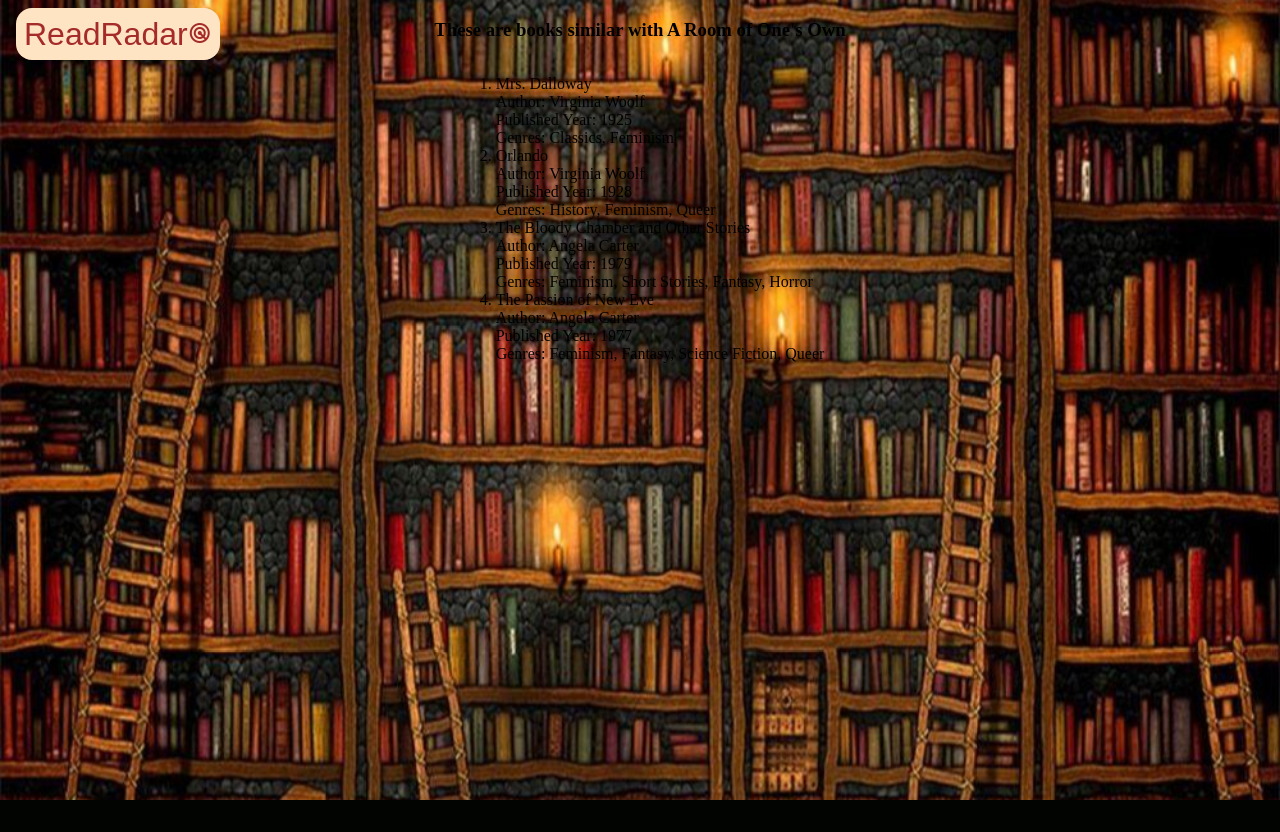
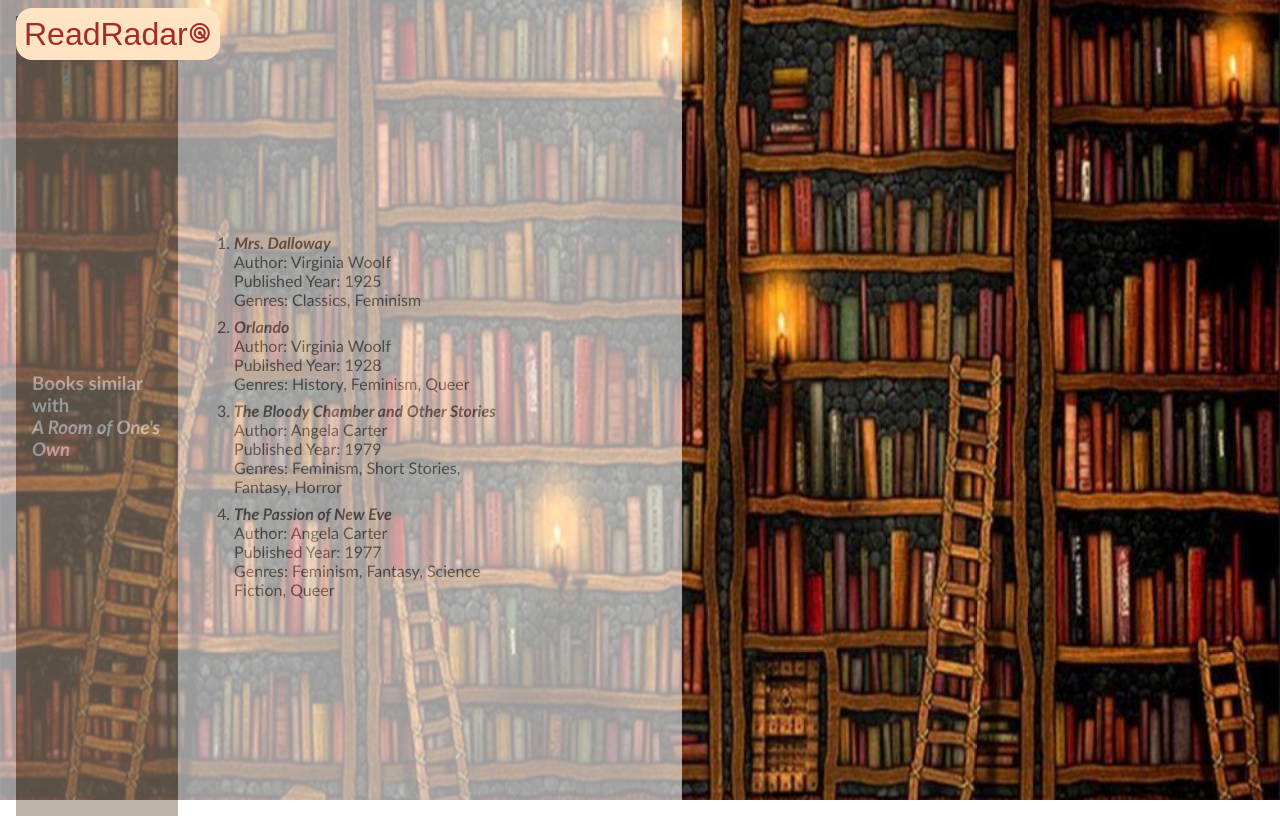
Before and after one commit to imyuanhui/read-radar, a Flask app: page /recommend/11 in a window 1280 px wide. Before the commit the page ends 800 px from the top, so only its background shows below. Run offline with Flask 3, Linux system fonts and the light colour scheme; data comes from the database, SQL or seed files in the repository.

Commit message:
style: recommendation page

```diff
--- a/static/styles.css
+++ b/static/styles.css
@@ -35,7 +35,7 @@ body {
   }
 }
 
-.content {
+.container {
   position: relative;
   z-index: 1;
   display: flex;
@@ -44,8 +44,10 @@ body {
   align-items: center;
 }
 
-.records {
+.content {
   width: 80%;
+  max-width: 650px;
+  min-width: 500px;
   background-color: white;
   opacity: 0.6;
   color: black;
@@ -57,3 +59,31 @@ body {
     text-align: center;
   }
 }
+
+.flex-row-centre {
+  display: flex;
+  justify-content: space-between;
+  align-items: center;
+  height: 100vh;
+  overflow-y: hidden;
+  padding: 0;
+}
+
+.recommend-header {
+  height: 100%;
+  width: 30%;
+  background-color: rgb(77, 52, 21);
+  color: aliceblue;
+  display: flex;
+  justify-content: center;
+  align-items: center;
+  padding: 0 1rem;
+}
+
+.recommend-content {
+  padding: 0 1rem;
+
+  li {
+    margin-bottom: 0.5rem;
+  }
+}
--- a/templates/recommendation.html
+++ b/templates/recommendation.html
@@ -1,19 +1,27 @@
 {% extends 'base.html' %} {% block head %}
 <title>Read Radar</title>
 {% endblock %} {% block body %}
-<h3>These are books similar with {{book.title}}</h3>
+<div class="content flex-row-centre">
+  <div class="recommend-header">
+    <h3>Books similar with <br /><em>{{book.title}}</em></h3>
+  </div>
+  <div class="recommend-content">
     {% if similar_books %}
     <ol>
       {% for book in similar_books %}
       <li>
-    {{ book.title }} <br />
+        <strong><em>{{ book.title }}</em></strong> <br />
         Author: {{book.author}} <br />
         Published Year: {{book.year}} <br />
-    Genres: {% if book.genres %} {{ book.genres|map(attribute='genre')|join(",
-    ") }} {% else %} - {% endif %}
+        Genres: {% if book.genres %} {{
+        book.genres|map(attribute='genre')|join(", ") }} {% else %} - {% endif
+        %}
       </li>
       {% endfor %}
     </ol>
     {% else %}
     <p>No similar books found in the database.</p>
-{% endif %} {% endblock %}
+    {% endif %}
+  </div>
+</div>
+{% endblock %}
```
Lines whose indentation alone changed are shown as unchanged.
